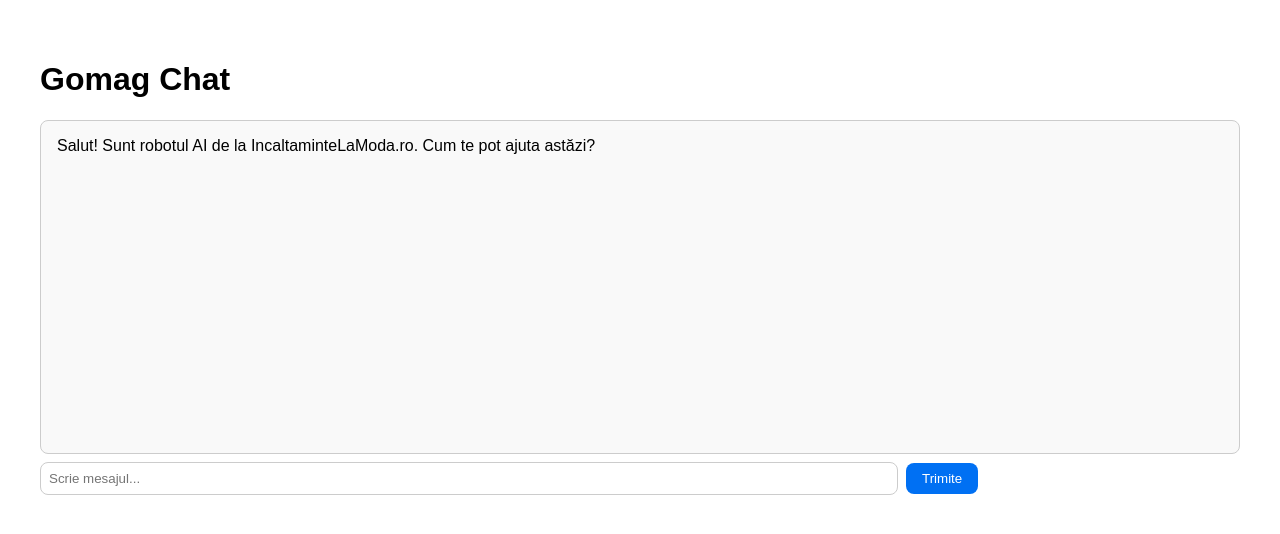
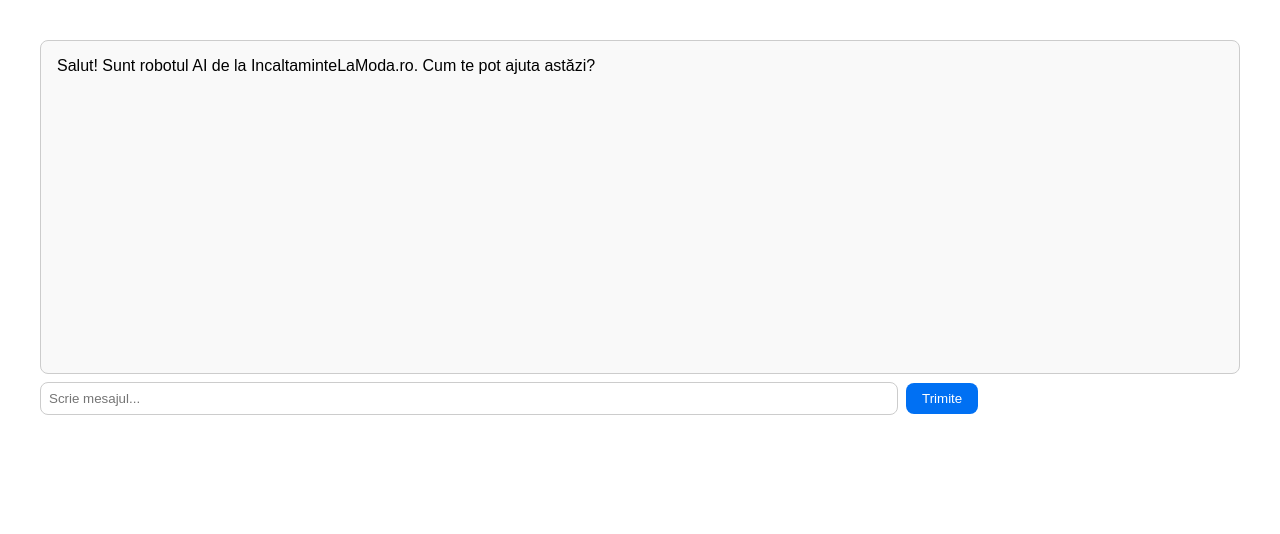
Before and after one commit to biketogooffice-lgtm/gomag-boot-live-, a Next.js app: page / in a window 1280 px wide. Shown: the top 534 px of the page. Built offline with nearby package versions, Linux system fonts and the light colour scheme.

Commit message:
Remove header from index page
Removed the header 'Gomag Chat' from the main page.

```diff
--- a/pages/index.js
+++ b/pages/index.js
@@ -19,7 +19,6 @@ export default function Home() {
 
   return (
     <div style={{ padding: '2rem', fontFamily:'Arial,sans-serif' }}>
-      <h1>Gomag Chat</h1>
       <div style={{ border:'1px solid #ccc', borderRadius:'8px', padding:'1rem', height:'300px', overflowY:'auto', background:'#f9f9f9', whiteSpace:'pre-wrap' }}>
         {response}
       </div>
```
